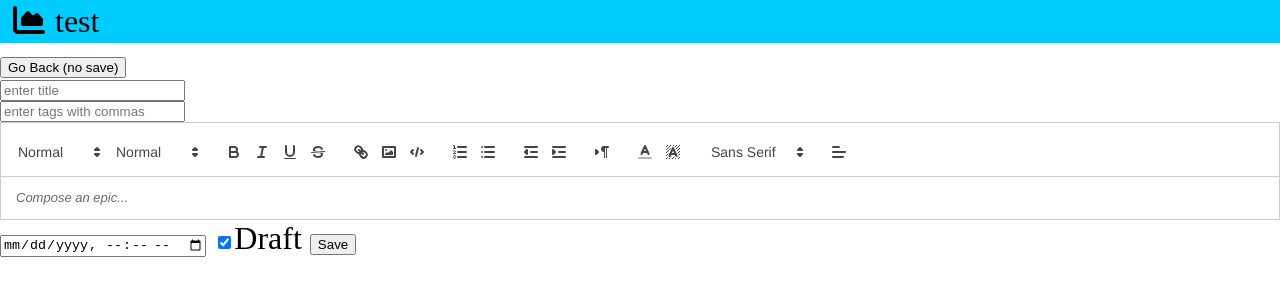
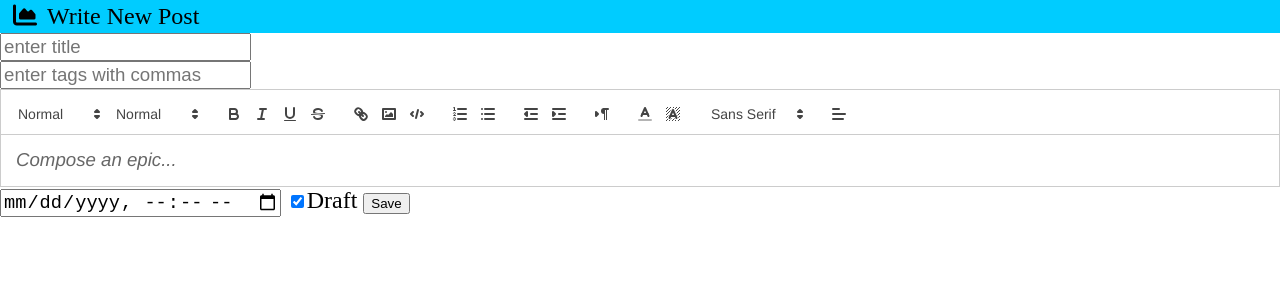
Before and after one commit to KyleWS/kylewilliams.me-basic, a website: page webpages/newedit.html in a window 1280 px wide. Drawn offline with nearby package versions, Linux system fonts and the light colour scheme.

Commit message:
Styling is done, just very unfortunate to look at. However this is a big deal because now I can start cracking at the other issues and make minor css tweaks over time until it looks presentable. I may even start writing some posts. Going to deploy soon

```diff
--- a/css/newedit.css
+++ b/css/newedit.css
@@ -21,7 +21,7 @@ body {
    padding: 3px;
 }
 
-.title, .fa-area-chart {
+#heading-description, .fa-area-chart {
    display: inline;
    margin-left: 10px;
 }
@@ -29,3 +29,29 @@ body {
 #title, #tags {
    display: block;
 }
+
+input, .ql-editor {
+   font-size: 24pt;
+}
+
+#datetime {
+   font-size: 16pt;
+}
+
+@media screen and (min-width: 780px) {
+   body {
+      font-size: 18pt;
+   }
+
+   .heading {
+      font-size: 18pt;
+   }
+
+   input, .ql-editor {
+      font-size: 14pt;
+   }
+
+   #datetime {
+      font-size: 14pt;
+   }
+}
--- a/js/newedit.js
+++ b/js/newedit.js
@@ -50,7 +50,12 @@
       $("<i>", {"class": "fa fa-area-chart"}).click(function() {
          window.location = "../main.html";
       }).appendTo(heading);
-      $("<div>", {"class": "title"}).text("test").appendTo(heading);
+      let headingDescription =  $("<div>", {"id": "heading-description"});
+      if (editing) {
+         headingDescription.text("Editing Post").appendTo(heading);
+      } else {
+         headingDescription.text("Write New Post").appendTo(heading);
+      }
    }
 
    function editFill(id) {
@@ -64,6 +69,7 @@
          $(".ql-editor").html(parsedJson.body);
          $("#tags").val(parsedJson.tags);
          $("#datetime").val(parsedJson.publish.substring(0, parsedJson.publish.length - 1));
+         $("#heading-description").text("Editing " + parsedJson.title);
       });
    }
 
--- a/webpages/newedit.html
+++ b/webpages/newedit.html
@@ -7,7 +7,6 @@
       <meta name="viewport" content="width=device-width" />
    </head>
    <body>
-      <button id="home">Go Back (no save)</button>
       <input type="text" id="title" placeholder="enter title"/>
       <input type="text" id="tags" placeholder="enter tags with commas" />
       <div id="editor">
```
Also changed, not shown: webpages/login.html (+9 -0 lines).
